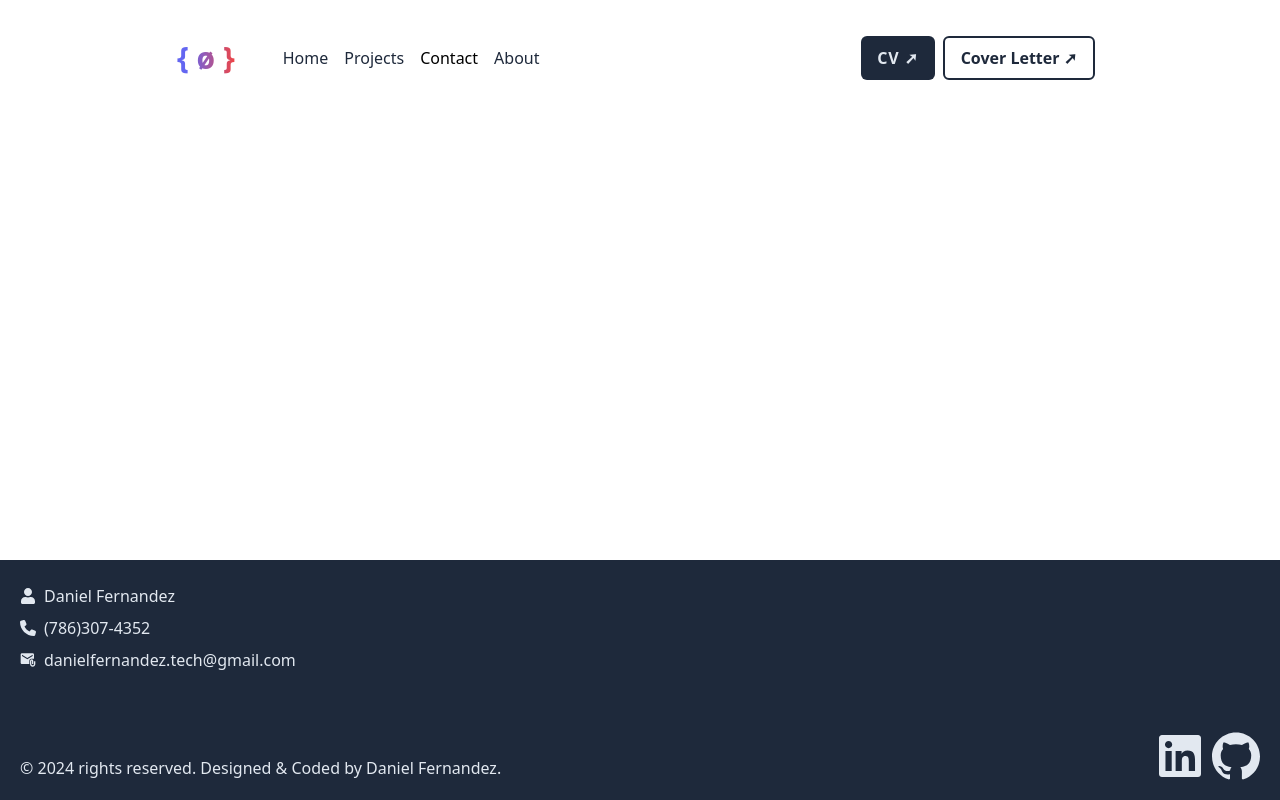
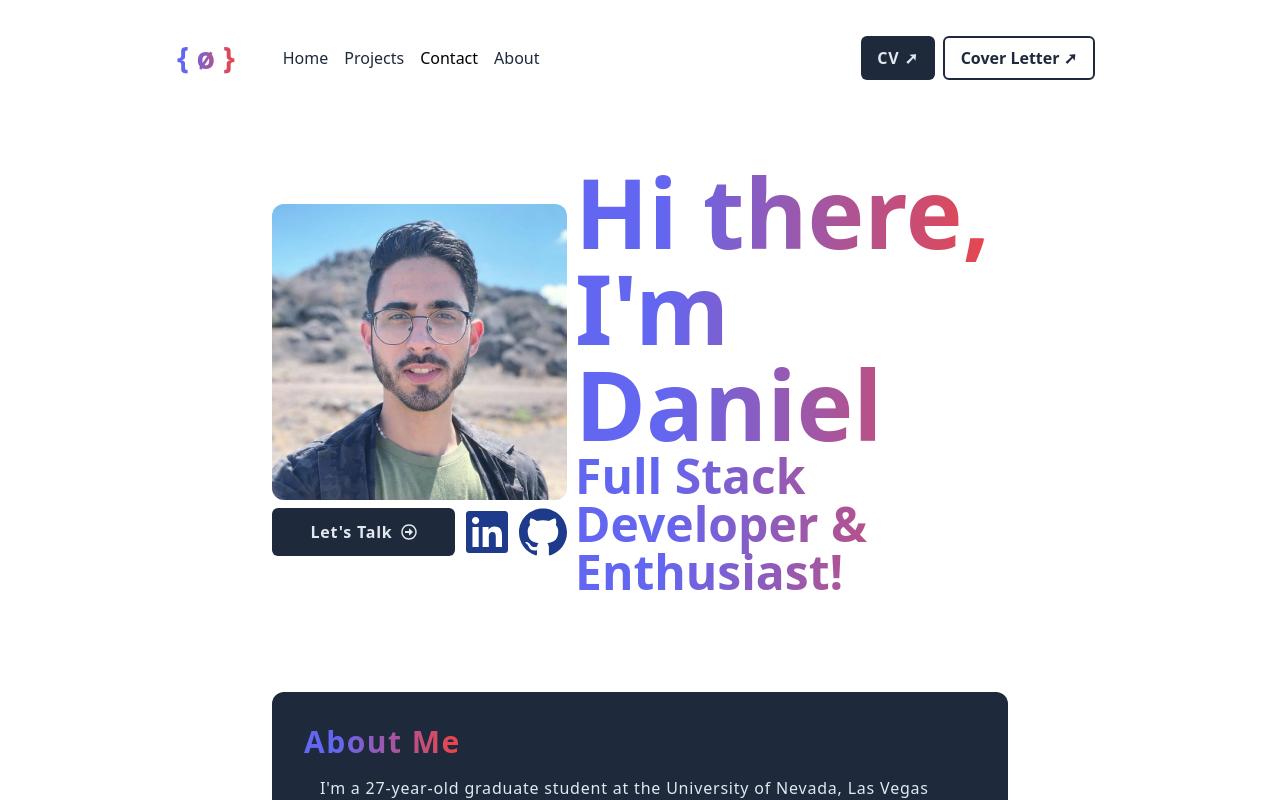
Before and after one commit to danielFernandezDj/dani-portfolio-app, a React (Vite) app: page / in a window 1280 px wide. Shown: the top 800 px of the page. Built offline with nearby package versions, Linux system fonts and the light colour scheme.

Commit message:
Fix Router problem

```diff
--- a/src/App.jsx
+++ b/src/App.jsx
@@ -36,12 +36,6 @@ function NavBar() {
     window.addEventListener('scroll', handleScroll);
     return () => window.removeEventListener('scroll', handleScroll);
   }, []);
-
-  const links = [
-    { path: '/home', label: 'Home'},
-    { path: '/contact', label: 'Contact'},
-    { path: '/about', label: 'About'}
-  ]
 
   const scrollToProjectsSection = (elementId) => {
     const element = document.getElementById(elementId);
@@ -98,12 +92,12 @@ function NavBar() {
             CV ➚
           </a>
           <a href='https://docs.google.com/document/d/1ZdKekTgWMx22usWVeI8DbfDKO-m8UUrzPbLImbZnJSE/edit?usp=sharing' target='_Blank'
-            className="flex justify-center items-center gap-2 rounded-md /
+            className="flex justify-center items-center gap-2 rounded-md
             py-2 px-4 text-slate-800 font-bold bg-transparent border-2 border-slate-800 hover:border-blue-600 hover:text-blue-600 md:block hidden"
           >
             Cover Letter ➚
           </a>
-          <DropDowMenu links={links} />
+          <DropDowMenu />
         </div>
       </div>
     </nav >
@@ -119,7 +113,7 @@ function App() {
         <NavBar />
         <div className="flex-grow">
           <Routes>
-            <Route path="/home" element={<Home />} />
+            <Route path="/" element={<Home />} />
             <Route path="/projects" element={<Projects />} />
             <Route path="/contact" element={<Contact />} />
             <Route path="/about" element={<About />} />
```
